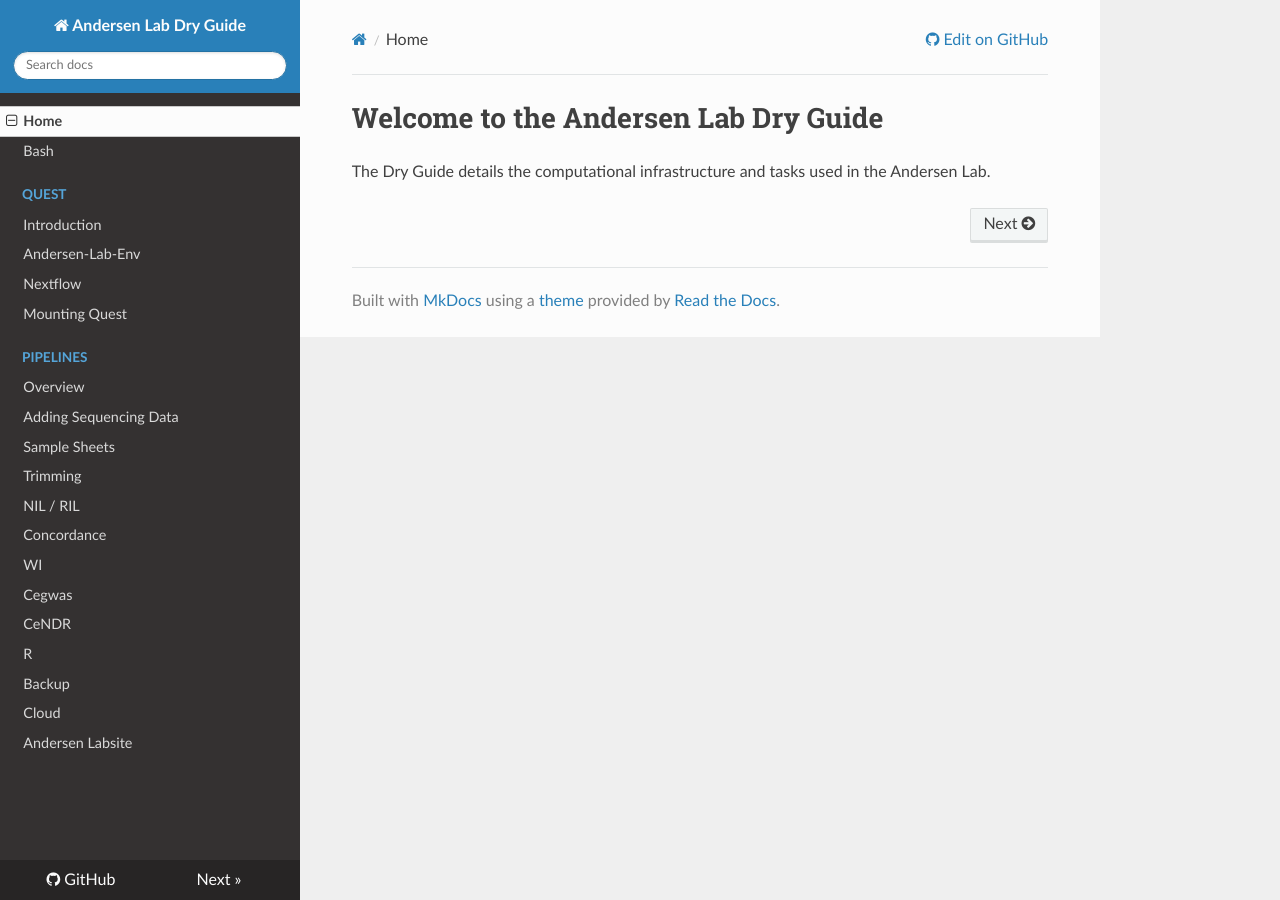
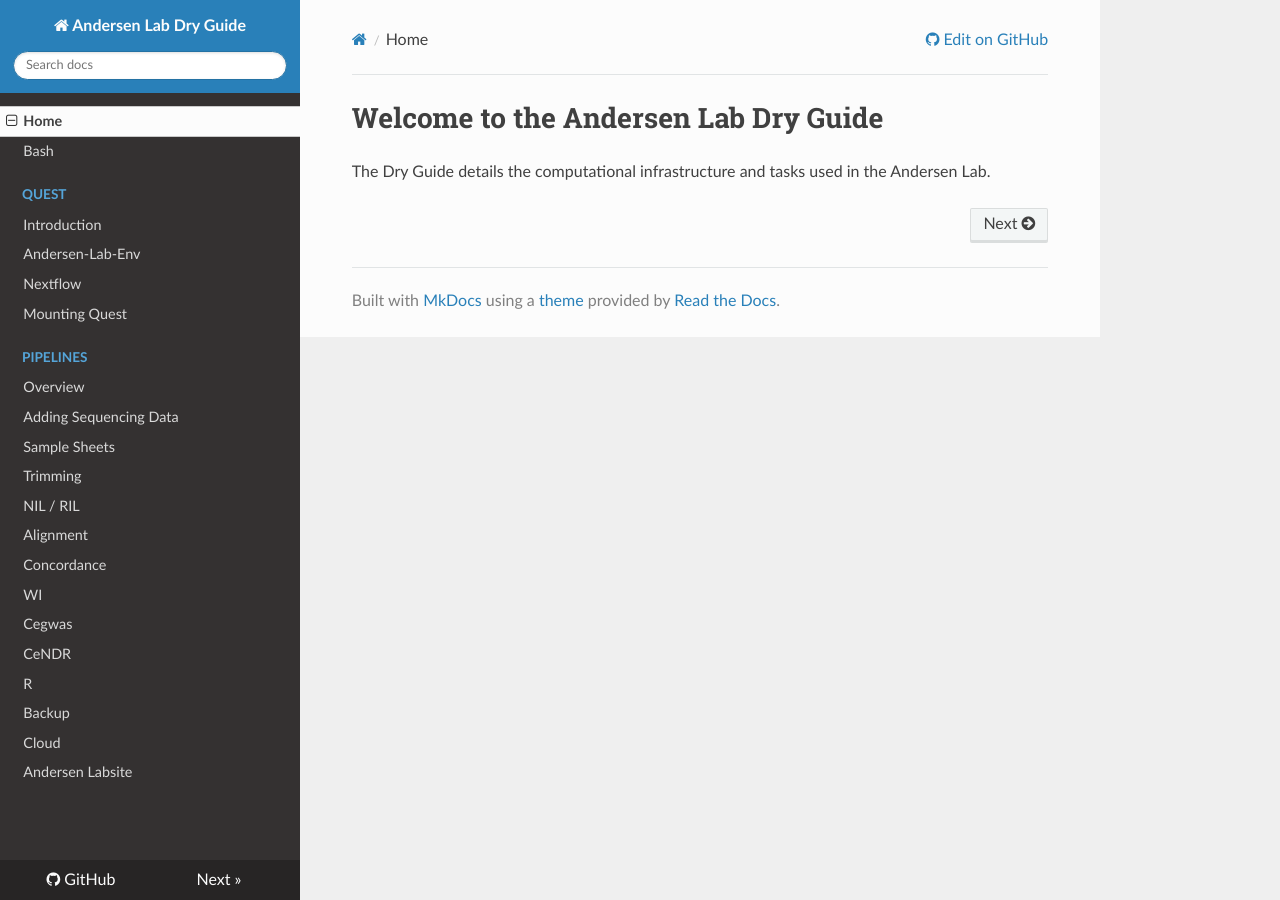
Before and after one commit to AndersenLab/dry-guide, an MkDocs documentation site: the page built from docs/index.md, in a window 1280 px wide. Built offline with MkDocs 1.6.1, drawn with Linux system fonts in a browser that asks for light colours; nearby versions of some CDN libraries; old or Windows-style settings are respelled for this version of MkDocs.

Commit message:
Add alignment-nf

```diff
--- a/mkdocs.yml
+++ b/mkdocs.yml
@@ -25,6 +25,7 @@ pages:
     - Sample Sheets: sample-sheets.md
     - Trimming: pipeline-trimming.md
     - "NIL / RIL": pipeline-nil-ril.md
+    - Alignment: pipeline-alignment.md
     - Concordance: pipeline-concordance.md
     - WI: pipeline-wi.md
     - Cegwas: pipeline-cegwas.md
```
